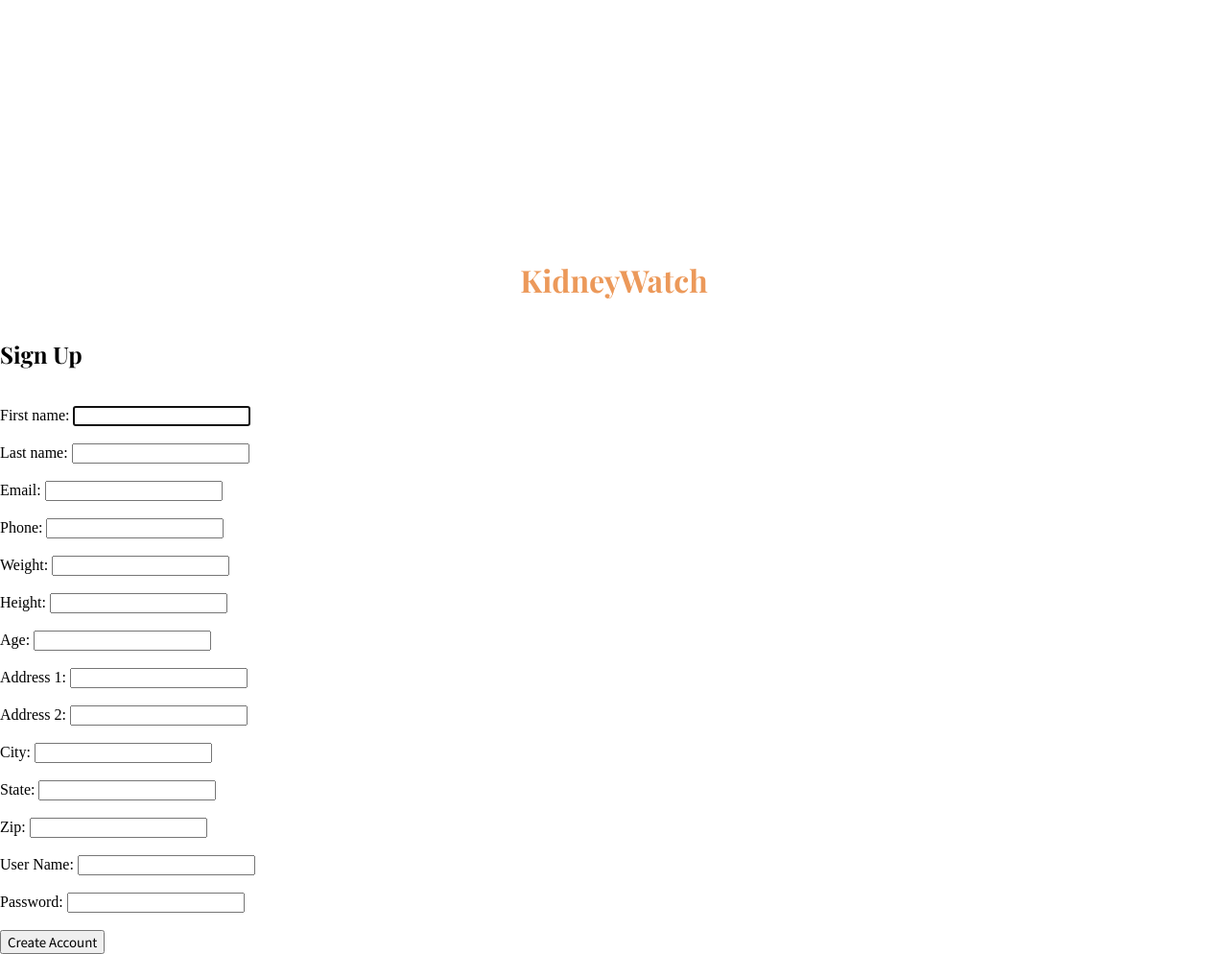
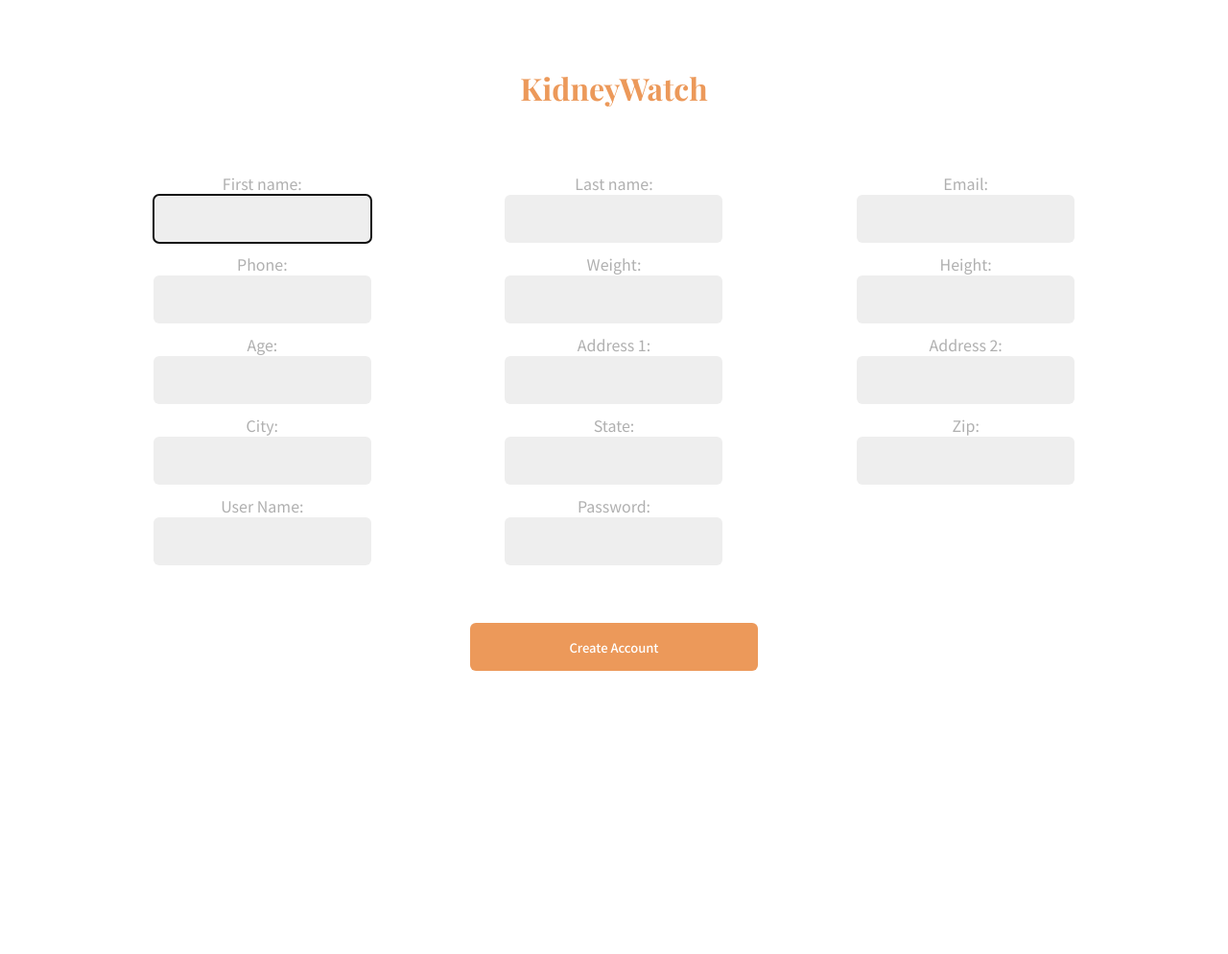
Before and after one commit to tan-wood/kidneyFoundation, a Django app: page /login/create/ in a window 1280 px wide. Shown: the whole page at 96% size. After the commit the page ends 699 px from the top, so only its background shows below. Run offline with Django 4.2, Linux system fonts and the light colour scheme; some web fonts are replaced.

Commit message:
Some Login page styling

```diff
--- a/kidneyFoundation/settings.py
+++ b/kidneyFoundation/settings.py
@@ -80,7 +80,7 @@ DATABASES = {
         'ENGINE': 'django.db.backends.postgresql',
         'NAME': 'kidneyfoundation',
         'USER' : 'postgres',
-        'PASSWORD' : "th!sismyd@tab@sePa55word",
+        'PASSWORD' : "admin",
         'HOST': 'localhost'
     }
 }
--- a/kidneyFoundation/static/css/landing.css
+++ b/kidneyFoundation/static/css/landing.css
@@ -141,3 +141,58 @@ a {
     font-size: 13px;
     font-weight: 500;
 }
+
+.login-submit-button {
+    background-color: #ec995a;
+    border: 0 solid transparent;
+
+    min-width: 300px;
+    min-height: 50px;
+    max-width: 300px;
+    max-height: 50px;
+
+    color: #ffffff;
+    cursor: pointer;
+    border-radius: 6px;
+
+    font-size: 13px;
+    font-weight: 500;
+}
+
+.form {
+    display: grid;
+    place-items: center;
+}
+
+.form-input-list {
+    display: grid;
+    grid-template-columns: auto auto auto;
+    row-gap: 10px;
+    column-gap: 20px;
+    padding: 30px 100px 60px 100px;
+}
+
+input {
+    background-color: #eeeeee;
+    border: 0px solid transparent;
+    min-width: 120px;
+    min-height: 30px;
+    max-width: 300px;
+    max-height: 30px;
+
+    padding: 10px;
+
+    font-size: 16px;
+    border-radius: 6px;
+}
+
+label {
+    font-family: 'Noto Sans JP', sans-serif;
+    color: #00000050;
+}
+
+.form-input {
+    display: grid;
+    grid-template-rows: auto auto;
+    place-items: center;
+}
--- a/templates/homepages/login.html
+++ b/templates/homepages/login.html
@@ -16,7 +16,7 @@
 </head>
 
 <body>
-    <section style="padding: 250px 0 0 0;">
+    <section style="padding: 50px 0 0 0;">
         <div style="display: grid; place-items: center; padding: 20px;">
             <h1 style="color: #ec995a">KidneyWatch</h1>
         </div>
@@ -24,12 +24,12 @@
         {% if display == "original"%}
         <section style="display: grid; grid-template-rows: auto auto; gap: 20px;">
             <div style="display: grid; place-items: center;">
-                    <a href="{% url 'login' method="login" %}">
+                <a href="{% url 'login' method='login' %}">
                     <button class="login-button">Sign In</button>
                 </a>
             </div>
             <div style="display: grid; place-items: center;">
-                    <a href="{% url 'login' method="create"%}">
+                <a href="{% url 'login' method='create'%}">
                     <button class="login-button" style="background-color: #ec995a; color: #ffffff;">
                         Create an Account
                     </button>
@@ -44,90 +44,83 @@
         <p>{{ errors }}</p>
         {% endif %}
 
-            <div class="container">
-                <div class="text-left">
-                <h2 class="section-heading text-uppercase">Sign Up</h2>
+        <div>
+            <form name="form" method="post" action="{%url 'login' method='form' %}">
+                {% csrf_token %}
+                <div class="form-input-list">
+                    <div class="form-input">
+                        <label for="first_name">First name:</label>
+                        <input type="text" name="first_name" id="first_name" autofocus required />
                     </div>
-                <br />
-                <form name="form" method="post" action="{%url 'login' method="form" %}">
-                    {% csrf_token %}
-                    <label for="first_name">First name:</label>
-                    <input
-                        type="text"
-                        name="first_name"
-                        id="first_name"
-                        autofocus
-                        required
-                    />
-                    <br /><br />
 
+                    <div class="form-input">
                         <label for="last_name">Last name:</label>
-                    <input
-                        type="text"
-                        name="last_name"
-                        id="last_name"
-                        required
-                    />
-                    <br /><br />
+                        <input type="text" name="last_name" id="last_name" required />
+                    </div>
 
+                    <div class="form-input">
                         <label for="email">Email:</label>
-                    <input type="email" name="email" id="email" required/>
-                    <br /><br />
+                        <input type="email" name="email" id="email" required />
+                    </div>
 
+                    <div class="form-input">
                         <label for="phone">Phone:</label>
-                    <input type="text" name="phone" id="phone" required/>
-                    <br /><br />
+                        <input type="text" name="phone" id="phone" required />
+                    </div>
 
+                    <div class="form-input">
                         <label for="weight">Weight:</label>
-                    <input type="number" name="weight" id="weight" required/>
-                    <br /><br />
+                        <input type="number" name="weight" id="weight" required />
+                    </div>
 
+                    <div class="form-input">
                         <label for="height">Height:</label>
-                    <input type="number" name="height" id="height" required/>
-                    <br /><br />
+                        <input type="number" name="height" id="height" required />
+                    </div>
 
+                    <div class="form-input">
                         <label for="age">Age:</label>
-                    <input type="number" name="age" id="age" required/>
-                    <br /><br />
+                        <input type="number" name="age" id="age" required />
+                    </div>
 
+                    <div class="form-input">
                         <label for="address1">Address 1:</label>
-                    <input type="text" name="address1" id="address1" required/>
-                    <br /><br />
+                        <input type="text" name="address1" id="address1" required />
+                    </div>
 
+                    <div class="form-input">
                         <label for="address2">Address 2:</label>
-                    <input type="text" name="address2" id="address2"/>
-                    <br /><br />
+                        <input type="text" name="address2" id="address2" />
+                    </div>
 
+                    <div class="form-input">
                         <label for="city">City:</label>
-                    <input type="text" name="city" id="city" required/>
-                    <br /><br />
+                        <input type="text" name="city" id="city" required />
+                    </div>
 
+                    <div class="form-input">
                         <label for="state">State:</label>
-                    <input type="text" name="state" id="state" required/>
-                    <br /><br />
+                        <input type="text" name="state" id="state" required />
+                    </div>
 
+                    <div class="form-input">
                         <label for="zip">Zip:</label>
-                    <input type="text" name="zip" id="zip" required/>
-                    <br /><br />
+                        <input type="text" name="zip" id="zip" required />
+                    </div>
 
+                    <div class="form-input">
                         <label for="username">User Name:</label>
-                    <input
-                        type="text"
-                        name="username"
-                        id="username"
-                        required
-                    />
-                    <br /><br />
+                        <input type="text" name="username" id="username" required />
+                    </div>
 
+                    <div class="form-input">
                         <label for="password">Password:</label>
-                    <input
-                        type="text"
-                        name="password"
-                        id="password"
-                        required
-                    />
-                    <br /><br />
-                    <button type="submit">Create Account</button>
+                        <input type="text" name="password" id="password" required />
+                    </div>
+                </div>
+                <div style="display: grid; place-items: center;">
+                    <button type="submit" class="login-submit-button">Create Account</button>
+                </div>
             </form>
         </div>
 
@@ -137,26 +130,23 @@
         {%else%}
         <p>{{ errors }}</p>
         {% endif %}
-            <form method="post" action="{% url 'login' method="loginform" %}">
+
+        <form method="post" action="{% url 'login' method='loginform' %}">
             {% csrf_token %}
+            <div style="display: grid; place-items: center;">
+                <div class="form-input">
                     <label for="username">User Name:</label>
-                    <input
-                        type="text"
-                        name="username"
-                        id="username"
-                        required
-                    />
-                    <br /><br />
+                    <input type="text" name="username" id="username" required />
+                </div>
 
+                <div class="form-input">
                     <label for="password">Password:</label>
-                    <input
-                        type="text"
-                        name="password"
-                        id="password"
-                        required
-                    />
-                    <br /><br />
-                    <button type="submit">Sign In</button>
+                    <input type="text" name="password" id="password" hint="password" required />
+                </div>
+                <div style="padding-top: 60px;">
+                    <button type="submit" class="login-submit-button">Sign In</button>
+                </div>
+            </div>
         </form>
         {% endif %}
     </section>
```
Lines whose indentation alone changed are shown as unchanged.
